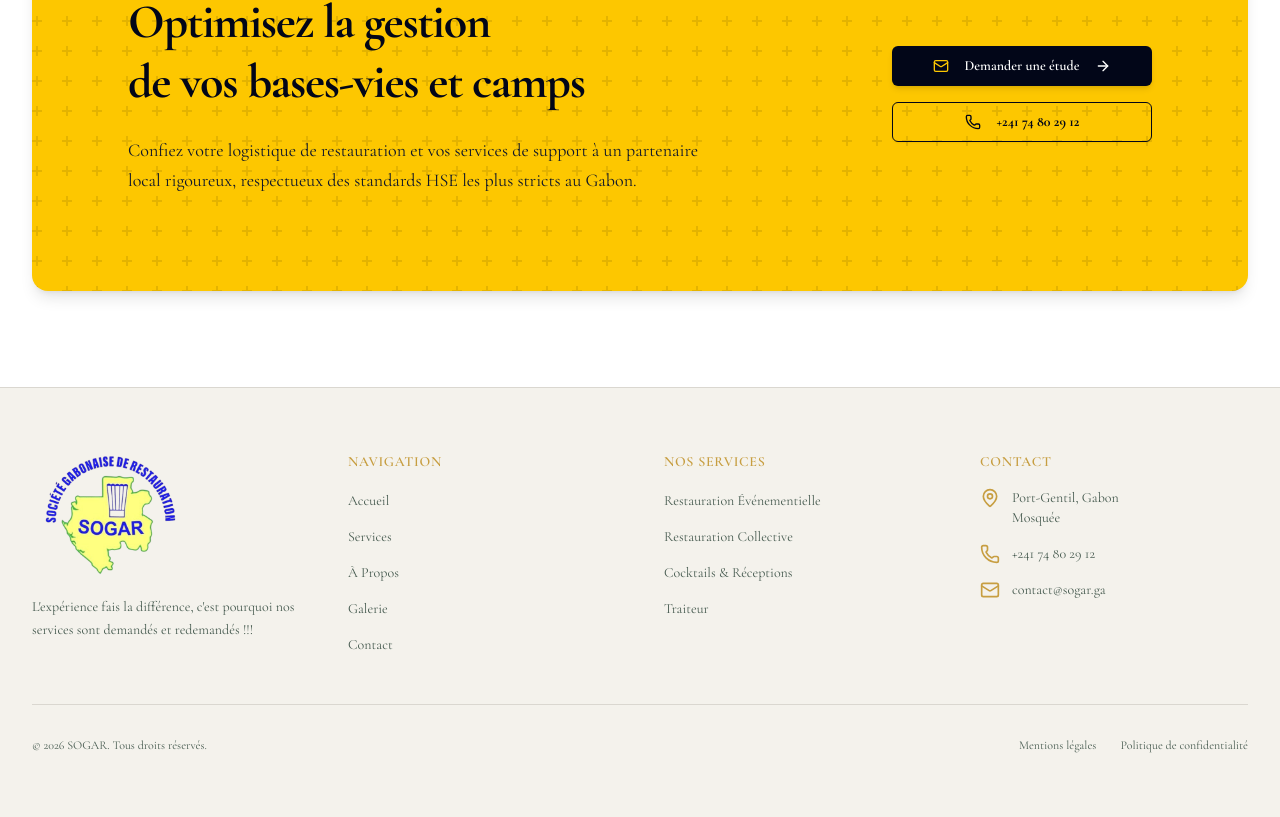
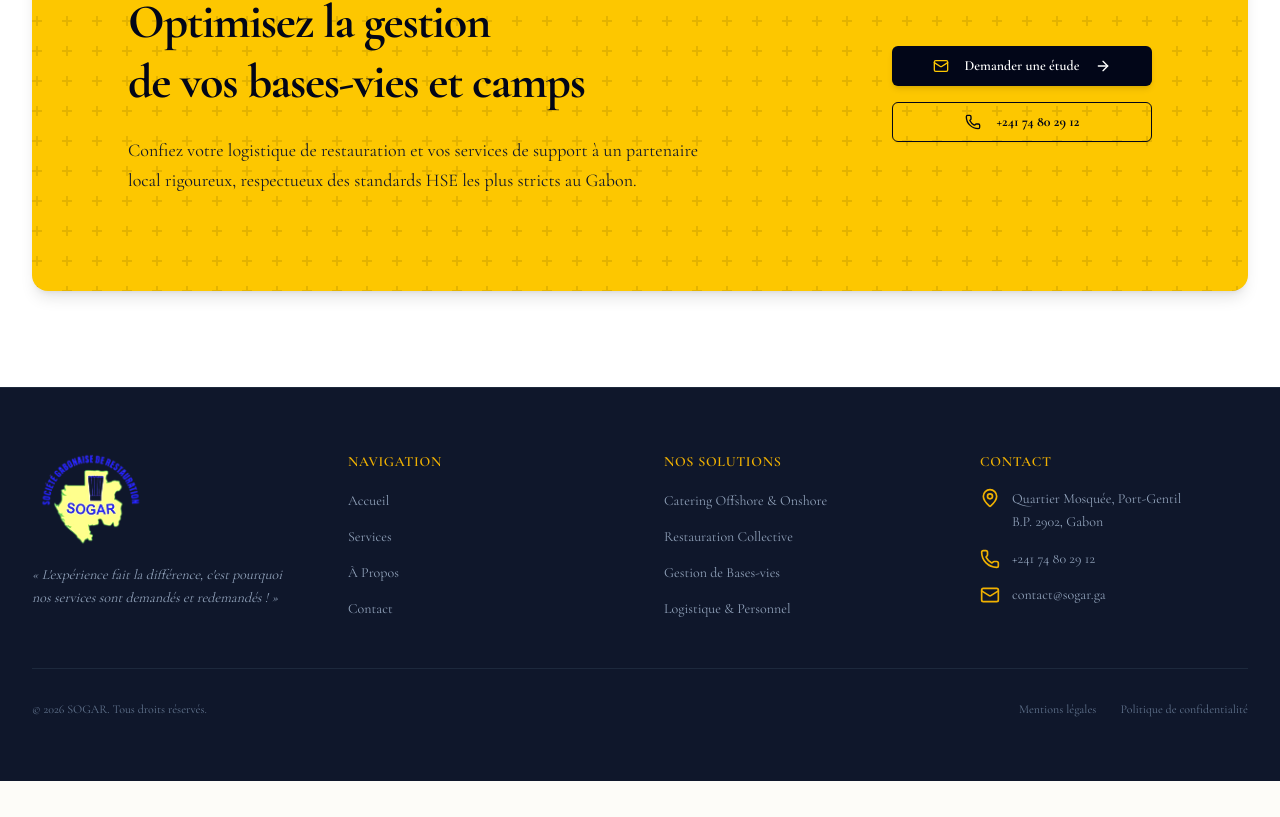
Before and after one commit to BulmasAgency/Sogar, a Next.js app: page / in a window 1280 px wide. Shown: the part 3721-4538 px from the top of the page. After the commit the page ends 4502 px from the top, so only its background shows below. Built offline with nearby package versions, Linux system fonts and the light colour scheme.

Commit message:
Revamp footer styles and update navigation items

```diff
--- a/components/footer.tsx
+++ b/components/footer.tsx
@@ -7,45 +7,46 @@ const navigation = {
     { name: "Accueil", href: "/" },
     { name: "Services", href: "/services" },
     { name: "À Propos", href: "/a-propos" },
-    { name: "Galerie", href: "/galerie" },
     { name: "Contact", href: "/contact" },
   ],
   services: [
-    { name: "Restauration Événementielle", href: "/services#evenementiel" },
+    { name: "Catering Offshore & Onshore", href: "/services#offshore" },
     { name: "Restauration Collective", href: "/services#collective" },
-    { name: "Cocktails & Réceptions", href: "/services#cocktails" },
-    { name: "Traiteur", href: "/services#traiteur" },
+    { name: "Gestion de Bases-vies", href: "/services#camps" },
+    { name: "Logistique & Personnel", href: "/services#logistique" },
   ],
 }
 
 export function Footer() {
   return (
-    <footer className="bg-secondary border-t border-border">
+    <footer className="bg-slate-900 text-slate-300 border-t border-slate-800">
       <div className="mx-auto max-w-7xl px-6 py-16 lg:px-8">
         <div className="grid grid-cols-1 md:grid-cols-2 lg:grid-cols-4 gap-12">
-          {/* Brand */}
+
+          {/* Brand & Slogan corrigé */}
           <div className="lg:col-span-1">
+            {/* Utilisation stricte de logo.png */}
             <Image
               src="/images/logo.png"
               alt="SOGAR - Société Gabonaise de Restauration"
               width={160}
               height={53}
-              className="h-32 w-auto"
+              className="h-24 w-auto brightness-110"
             />
-            <p className="mt-4 text-sm text-muted-foreground leading-relaxed">
-              {`L'expérience fais la différence, c'est pourquoi nos services sont demandés et redemandés !!!`}
+            <p className="mt-4 text-sm text-slate-400 italic leading-relaxed">
+              « L'expérience fait la différence, c'est pourquoi nos services sont demandés et redemandés ! »
             </p>
           </div>
 
           {/* Navigation */}
           <div>
-            <h4 className="text-sm font-semibold uppercase tracking-wider text-accent">Navigation</h4>
+            <h4 className="text-sm font-semibold uppercase tracking-wider text-yellow-500">Navigation</h4>
             <ul className="mt-4 space-y-3">
               {navigation.main.map((item) => (
                 <li key={item.name}>
                   <Link
                     href={item.href}
-                    className="text-sm text-muted-foreground hover:text-accent transition-colors"
+                    className="text-sm text-slate-400 hover:text-yellow-400 transition-colors"
                   >
                     {item.name}
                   </Link>
@@ -54,15 +55,15 @@ export function Footer() {
             </ul>
           </div>
 
-          {/* Services */}
+          {/* Services B2B réalignés */}
           <div>
-            <h4 className="text-sm font-semibold uppercase tracking-wider text-accent">Nos Services</h4>
+            <h4 className="text-sm font-semibold uppercase tracking-wider text-yellow-500">Nos Solutions</h4>
             <ul className="mt-4 space-y-3">
               {navigation.services.map((item) => (
                 <li key={item.name}>
                   <Link
                     href={item.href}
-                    className="text-sm text-muted-foreground hover:text-accent transition-colors"
+                    className="text-sm text-slate-400 hover:text-yellow-400 transition-colors"
                   >
                     {item.name}
                   </Link>
@@ -71,26 +72,32 @@ export function Footer() {
             </ul>
           </div>
 
-          {/* Contact */}
+          {/* Contact & Localisation officielle */}
           <div>
-            <h4 className="text-sm font-semibold uppercase tracking-wider text-accent">Contact</h4>
+            <h4 className="text-sm font-semibold uppercase tracking-wider text-yellow-500">Contact</h4>
             <ul className="mt-4 space-y-4">
               <li className="flex items-start gap-3">
-                <MapPin className="h-5 w-5 shrink-0 text-accent" />
-                <span className="text-sm text-muted-foreground">
-                  Port-Gentil, Gabon<br />
-                  Mosquée
+                <MapPin className="h-5 w-5 shrink-0 text-yellow-500" />
+                <span className="text-sm text-slate-400 leading-relaxed">
+                  Quartier Mosquée, Port-Gentil<br />
+                  B.P. 2902, Gabon
                 </span>
               </li>
               <li className="flex items-center gap-3">
-                <Phone className="h-5 w-5 shrink-0 text-accent" />
-                <a href="tel:+241074802912" className="text-sm text-muted-foreground hover:text-accent transition-colors">
+                <Phone className="h-5 w-5 shrink-0 text-yellow-500" />
+                <a
+                  href="tel:+24174802912"
+                  className="text-sm text-slate-400 hover:text-yellow-400 transition-colors"
+                >
                   +241 74 80 29 12
                 </a>
               </li>
               <li className="flex items-center gap-3">
-                <Mail className="h-5 w-5 shrink-0 text-accent" />
-                <a href="mailto:contact@sogar.ga" className="text-sm text-muted-foreground hover:text-accent transition-colors">
+                <Mail className="h-5 w-5 shrink-0 text-yellow-500" />
+                <a
+                  href="mailto:contact@sogar.ga"
+                  className="text-sm text-slate-400 hover:text-yellow-400 transition-colors"
+                >
                   contact@sogar.ga
                 </a>
               </li>
@@ -98,16 +105,17 @@ export function Footer() {
           </div>
         </div>
 
-        <div className="mt-12 pt-8 border-t border-border">
+        {/* Mentions & Copyright */}
+        <div className="mt-12 pt-8 border-t border-slate-800">
           <div className="flex flex-col md:flex-row justify-between items-center gap-4">
-            <p className="text-xs text-muted-foreground">
+            <p className="text-xs text-slate-500">
               © {new Date().getFullYear()} SOGAR. Tous droits réservés.
             </p>
             <div className="flex gap-6">
-              <Link href="/mentions-legales" className="text-xs text-muted-foreground hover:text-accent transition-colors">
+              <Link href="/mentions-legales" className="text-xs text-slate-500 hover:text-yellow-400 transition-colors">
                 Mentions légales
               </Link>
-              <Link href="/politique-confidentialite" className="text-xs text-muted-foreground hover:text-accent transition-colors">
+              <Link href="/politique-confidentialite" className="text-xs text-slate-500 hover:text-yellow-400 transition-colors">
                 Politique de confidentialité
               </Link>
             </div>
```
